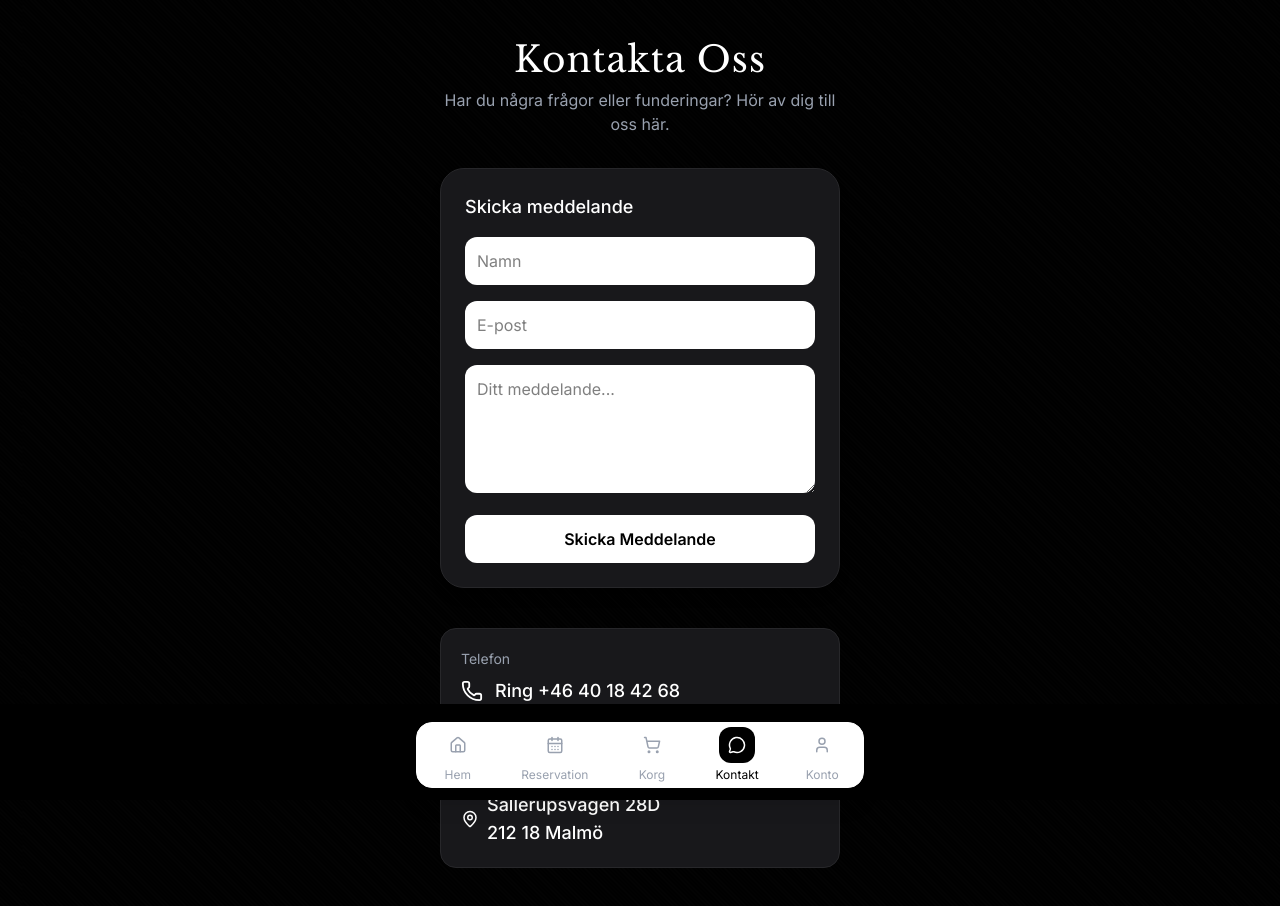
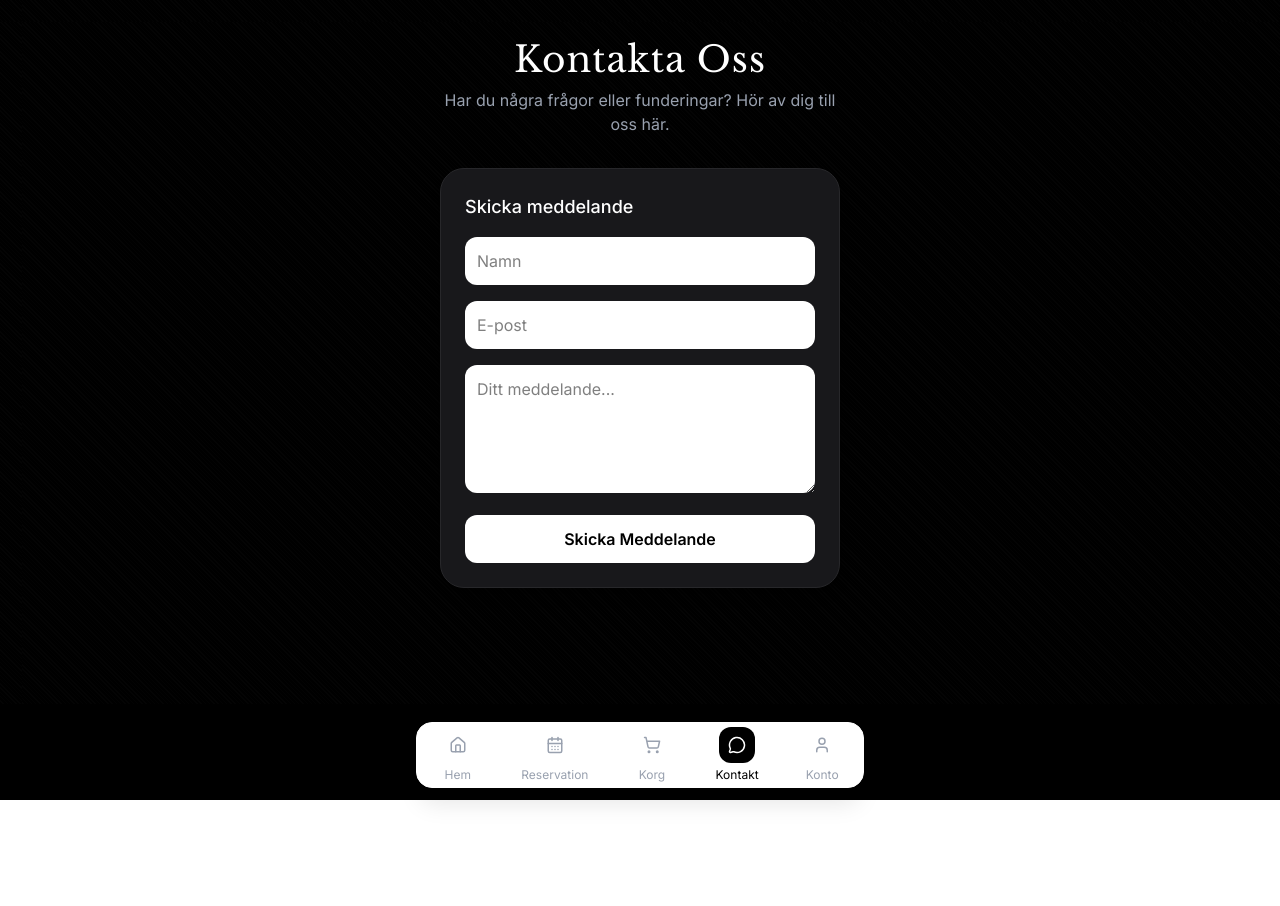
Before and after one commit to eyuptekbas-rgb/ellstorpskrog, a Next.js app: page /kontakt in a window 1280 px wide. Shown: the top 906 px of the page. After the commit the page ends 800 px from the top, so only its background shows below. Built offline with nearby package versions, Linux system fonts and the light colour scheme.

Commit message:
Update contact page background animation

```diff
--- a/app/kontakt/page.tsx
+++ b/app/kontakt/page.tsx
@@ -49,83 +49,52 @@ export default function KontaktPage() {
     >
       <section className="max-w-md mx-auto px-6 pt-10">
 
-        {/* TITEL */}
-        <h1
-          className={`${libre.className} italic text-4xl text-center mb-2 tracking-wide`}
-        >
+        <h1 className={`${libre.className} italic text-4xl text-center mb-2 tracking-wide`}>
           Kontakta Oss
         </h1>
+
         <p className="text-center text-gray-400 mb-8">
           Har du några frågor eller funderingar? Hör av dig till oss här.
         </p>
 
-        {/* FORMULÄR */}
         <div className="bg-zinc-900 border border-zinc-800 rounded-3xl p-6 shadow-lg mb-10">
           <h2 className="text-lg font-medium mb-4">Skicka meddelande</h2>
 
           {error && (
             <div className="mb-4 rounded-xl bg-red-900/40 border border-red-700 p-3 text-red-300">
-              Det gick inte att skicka meddelandet just nu. Försök igen lite senare.
+              Det gick inte att skicka meddelandet just nu.
             </div>
           )}
 
           <form onSubmit={handleSubmit} className="space-y-4">
             <input
-              type="text"
-              placeholder="Namn"
               value={name}
               onChange={(e) => setName(e.target.value)}
+              placeholder="Namn"
               required
-              className="w-full p-3 rounded-xl bg-white text-black outline-none"
+              className="w-full p-3 rounded-xl bg-white text-black"
             />
             <input
-              type="email"
-              placeholder="E-post"
               value={email}
               onChange={(e) => setEmail(e.target.value)}
+              placeholder="E-post"
               required
-              className="w-full p-3 rounded-xl bg-white text-black outline-none"
+              className="w-full p-3 rounded-xl bg-white text-black"
             />
             <textarea
-              placeholder="Ditt meddelande..."
               value={message}
               onChange={(e) => setMessage(e.target.value)}
+              placeholder="Ditt meddelande..."
               required
-              className="w-full p-3 rounded-xl bg-white text-black outline-none h-32"
+              className="w-full p-3 h-32 rounded-xl bg-white text-black"
             />
             <button
-              type="submit"
               disabled={loading}
-              className="w-full bg-white text-black p-3 rounded-xl font-semibold hover:bg-gray-200 transition disabled:opacity-50"
+              className="w-full bg-white text-black p-3 rounded-xl font-semibold"
             >
               {loading ? "Skickar…" : "Skicka Meddelande"}
             </button>
           </form>
-        </div>
-
-        {/* INFO */}
-        <div className="space-y-4">
-          <div className="bg-zinc-900 border border-zinc-800 rounded-2xl p-5">
-            <p className="text-sm text-gray-400 mb-2">Telefon</p>
-            <a
-              href="tel:+4640184268"
-              className="flex items-center gap-3 text-lg font-medium"
-            >
-              <Phone size={22} />
-              Ring +46 40 18 42 68
-            </a>
-          </div>
-
-          <div className="bg-zinc-900 border border-zinc-800 rounded-2xl p-5">
-            <p className="text-sm text-gray-400 mb-2">Adress</p>
-            <div className="flex items-center gap-2">
-              <MapPin size={18} />
-              <span className="text-lg font-medium">
-                Sallerupsvägen 28D<br />
-                212 18 Malmö
-              </span>
-            </div>
-          </div>
         </div>
       </section>
 
```
